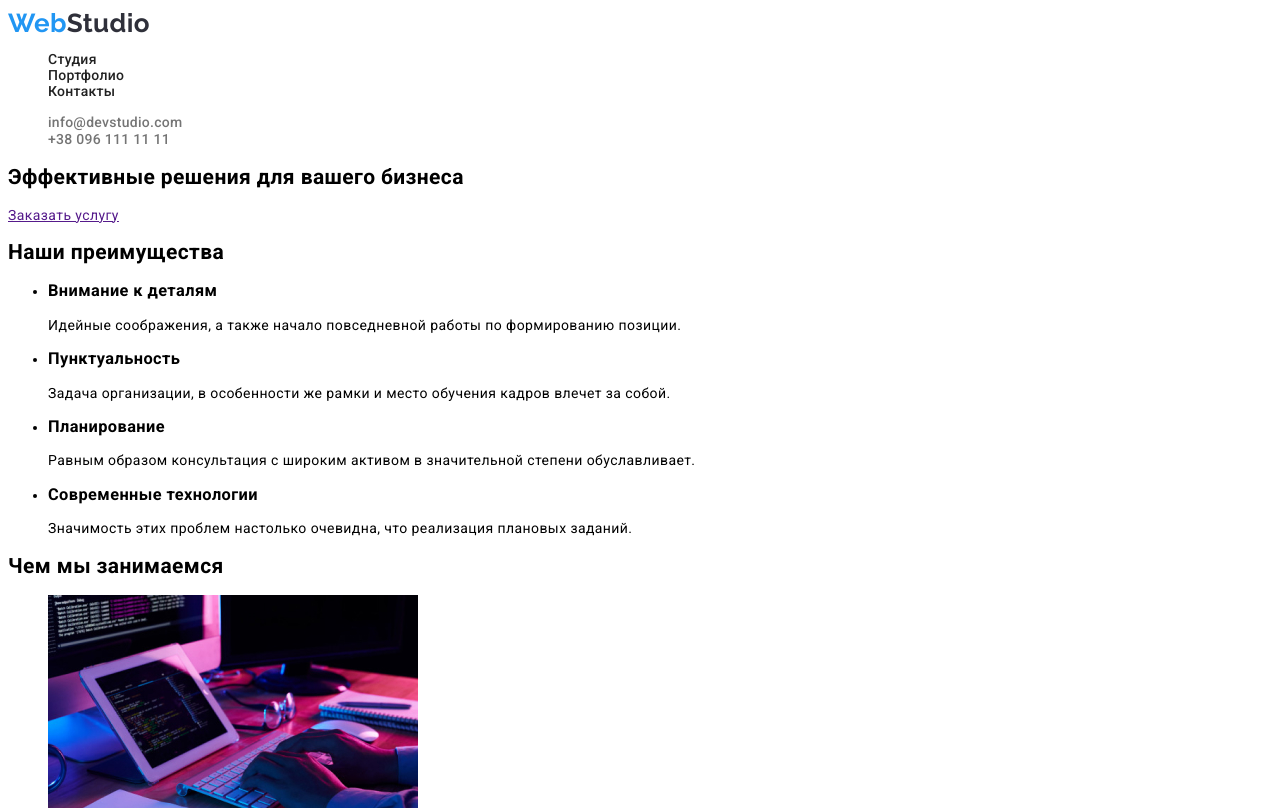
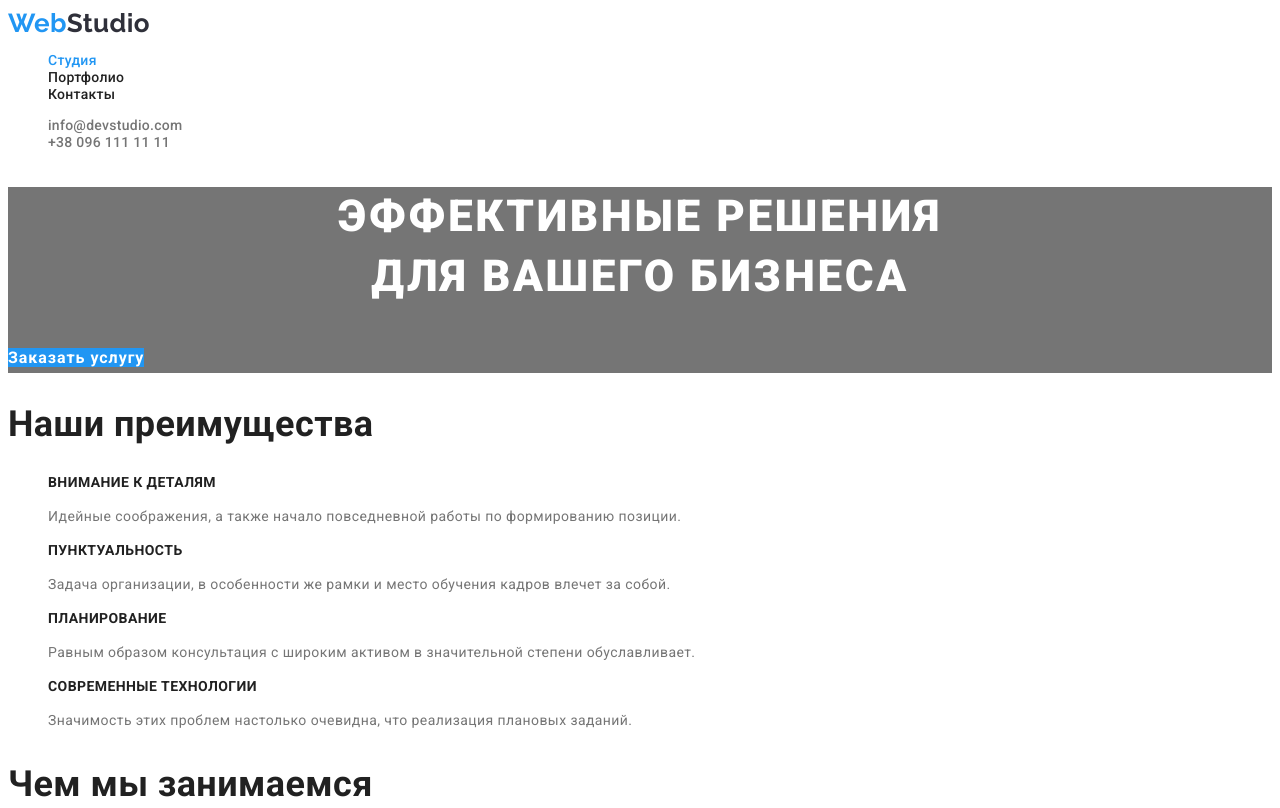
Before and after one commit to iramacarilla/goit-markup-hw-02, a plain HTML site: page index.html in a window 1280 px wide. Shown: the top 808 px of the page. Drawn offline with Linux system fonts and the light colour scheme.

Commit message:
Добавляет стили css к html

```diff
--- a/css/styles.css
+++ b/css/styles.css
@@ -41,6 +41,13 @@ body {
 .meny .meny-item:focus  {
 color: var(--brand-color);
 }
+.meny .meny-item:active  {
+    color: var(--brand-color);
+    }
+
+.meny .meny-item.current{
+    color: var(--brand-color);
+}
 
 .contact .contact-item {
     color: var(--main-color);
@@ -51,5 +58,68 @@ color: var(--brand-color);
 }
 .contact .contact-item:hover {
     color: var(--brand-color);
+}
+.hero {
+    background-color: var(--main-color);
+}
+.hero .hero-title {
+    color: var(--white-color);
+
+    font-weight: 900;
+    font-size: 44px;
+    line-height: 1.36;
+    text-align: center;
+    letter-spacing: 0.06em;
+    text-transform: uppercase;
 
 }
+
+.hero .main-button {
+    background-color: var(--brand-color);
+    color: var(--white-color);
+    font-weight: 700;
+    font-size: 16px;
+    line-height: 1.87;
+    text-align: center;
+    letter-spacing: 0.06em;
+}
+
+.section-title {
+    color: var(--titel-color);
+
+    font-weight: 700;
+    font-size: 36px;
+    line-height: 1.17;
+}
+
+.advantages .advantages-title {
+color: var(--titel-color);
+
+font-weight: 700;
+font-size: 14px;
+line-height: 1.14;
+text-transform: uppercase;
+}
+
+.advantages .advantages-post {
+    color: var(--main-color);
+
+    line-height: 1.71;
+    }
+
+.team-title {
+    color: var(--titel-color);
+
+    font-weight: 500;
+    font-size: 16px;
+    line-height: 1.19;
+
+    }
+
+
+.team-occupation {
+    color: var(--main-color);
+
+    font-size: 16px;
+    line-height: 1.19;
+}
--- a/index.html
+++ b/index.html
@@ -12,9 +12,9 @@
         <nav>
         <a lang="en" href="./index.html" class="logo link" >Web<span class="logo-element" >Studio</span></a>
         <ul class="meny list">
-            <li class="meny-item" >Студия</li>
-            <li class="meny-item">Портфолио</li>
-            <li class="meny-item">Контакты</li>
+            <li> <a href="" class="meny-item link current">Студия</a> </li>
+            <li > <a href="./portfolio.html" class="meny-item link" >Портфолио</a> </li>
+            <li > <a href="" class="meny-item link">Контакты</a> </li>
         </ul>
     </nav>
         <ul class="contact list">
@@ -23,79 +23,79 @@
         </ul>
     </header>
         <main>
-            <section>
-                <h1>Эффективные решения для вашего бизнеса</h1>
-                <a href="">Заказать услугу</a>
+            <section class="hero">
+                <h1 class="hero-title" >Эффективные решения <br> для вашего бизнеса</h1>
+                <a href="" class="main-button link" >Заказать услугу</a>
             </section>
-            <section>
-                <h2>Наши преимущества</h2>
-                <ul>
-                    <li>
-                        <h3>Внимание к деталям</h3>
-                        <p>Идейные соображения, а также начало повседневной работы по формированию позиции.</p>
+            <section class="section" >
+                <h2 class="section-title" >Наши преимущества</h2>
+                <ul class=" advantages list">
+                    <li class="advantages-item">
+                        <h3 class= "advantages-title">Внимание к деталям</h3>
+                        <p class="advantages-post" >Идейные соображения, а также начало повседневной работы по формированию позиции.</p>
                     </li>
-                    <li>
-                        <h3>
+                    <li class="advantages-item">
+                        <h3 class= "advantages-title">
                             Пунктуальность
                         </h3>
-                        <p>
+                        <p class="advantages-post">
                             Задача организации, в особенности же рамки и место обучения кадров влечет за собой.
                         </p>
+                    </li class="advantages-item">
+                    <li>
+                        <h3 class= "advantages-title">Планирование</h3>
+                        <p class="advantages-post">Равным образом консультация с широким активом в значительной степени обуславливает.</p>
                     </li>
-                    <li>
-                        <h3>Планирование</h3>
-                        <p>Равным образом консультация с широким активом в значительной степени обуславливает.</p>
-                    </li>
-                    <li>
-                        <h3>
+                    <li class="advantages-item">
+                        <h3 class= "advantages-title">
                             Современные технологии
                         </h3>
-                        <p>
+                        <p class="advantages-post">
                             Значимость этих проблем настолько очевидна, что реализация плановых заданий.
                         </p>
                     </li>
                 </ul>
             </section>
-            <section>
-                <h2>Чем мы занимаемся</h2>
-                <ul>
+            <section class="section">
+                <h2 class="section-title">Чем мы занимаемся</h2>
+                <ul class="work list">
                     <li><img src="./img/img1.jpg" width="370" alt="Печатает на клавиатуре"></li>
                     <li><img src="./img/img2.jpg" width="370" alt="Настраивает телефон с помощью компьютера"></li>
                     <li><img src="./img/img3.jpg" width="370" alt="Рисует на планшете"></li>
                 </ul>
             </section>
-            <section>
-                <h2>Наша команда</h2>
-                <ul>
+            <section class="section team">
+                <h2 class="section-title">Наша команда</h2>
+                <ul class="list" >
                     <li>
                         <img src="./img/staff1.jpg" width="270" alt="Игорь Демьяненко">
-                        <h3>Игорь Демьяненко</h3>
-                        <p lang="en">Product Designer</p>
+                        <h3 class="team-title" >Игорь Демьяненко</h3>
+                        <p class="team-occupation" lang="en">Product Designer</p>
                     </li>
                     <li>
                         <img src="./img/staff2.jpg" width="270" alt="Ольга Репина">
-                        <h3>Ольга Репина</h3>
-                        <p lang="en">Product Designer</p>
+                        <h3 class="team-title" >Ольга Репина</h3>
+                        <p class="team-occupation" lang="en">Product Designer</p>
                     </li>
                     <li>
                         <img src="./img/staff3.jpg" width="270" alt="Николай Тарасов">
-                        <h3>Николай Тарасов</h3>
-                        <p lang="en">Marketing</p>
+                        <h3 class="team-title" >Николай Тарасов</h3>
+                        <p class="team-occupation" lang="en">Marketing</p>
                     </li>
                     <li>
                         <img src="./img/staff4.jpg" width="270" alt="Михаил Ермаков">
-                        <h3>Михаил Ермаков</h3>
-                        <p lang="en">UI Designer</p>
+                        <h3 class="team-title">Михаил Ермаков</h3>
+                        <p class="team-occupation lang="en">UI Designer</p>
                     </li>
                 </ul>
             </section>
             </main>
             <footer>
-                <a lang="en" href="./index.html">Web<span>Studio</span></a>
+                <a lang="en" href="./index.html" class="logo link" >Web<span class="logo-element">Studio</span></a>
                 <address>
                     г. Киев, пр-т Леси Украинки, 26 <br>
-                    <a href="mailto:info@devstudio.com">info@devstudio.com</a> <br>
-                    <a href="tel:+380961111111"> +38 096 111 11 11</a>
+                    <a href="mailto:info@devstudio.com" class="contact-item link" >info@devstudio.com</a> <br>
+                    <a href="tel:+380961111111" class="contact-item link" > +38 096 111 11 11</a>
                 </address>
             </footer>
 </body>
```
Also changed, not shown: portfolio.html (added, +26 -0 lines).
